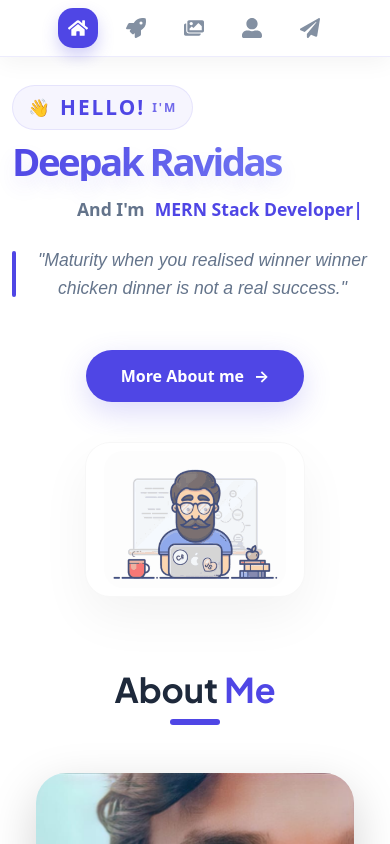
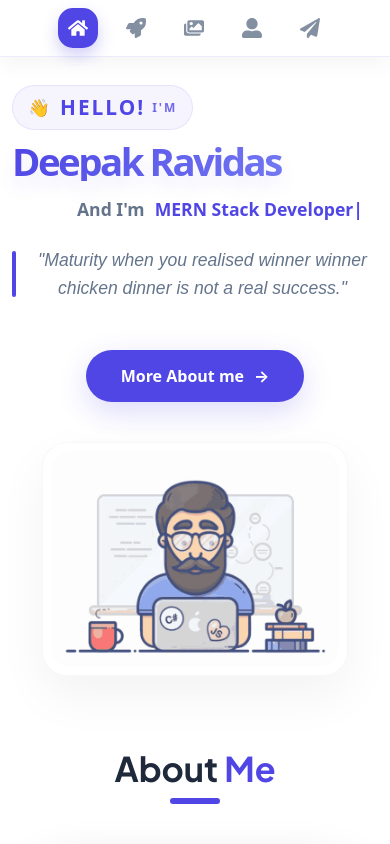
Before and after one commit to Mjvirusofficial/MY-PORTFOLIO, a React (Create React App) app: page / in a window 390 px wide. Shown: the top 844 px of the page. Built offline with nearby package versions, Linux system fonts and the light colour scheme.

Commit message:
fix phtoto

```diff
--- a/src/App.css
+++ b/src/App.css
@@ -216,8 +216,12 @@ body {
     width: 100% !important;
   }
 
-  .hero-text-col, .hero-img-col {
+  .hero-text-col {
     padding: 0 !important;
+    width: 100% !important;
+  }
+  .hero-img-col {
+    padding: 0 15px !important;
     width: 100% !important;
   }
 
@@ -233,16 +237,25 @@ body {
   }
 
   .hero-img-wrapper {
-    max-width: 220px;
+    width: 100%;
+    max-width: 350px;
     margin: 0 auto;
     padding: 8px;
     border-radius: 25px;
+  }
+
+  .hero-gif {
+    width: 100% !important;
+    max-width: 100% !important;
   }
 }
 
 @media (max-width: 480px) {
   .m-name { font-size: 2.4rem; }
   .m-hello { font-size: 1.3rem; }
+  .hero-img-col {
+    padding: 0 30px !important;
+  }
 }
 
 /* Study Detail Pages Premium Styling (Hidden in UI but styles kept) */
--- a/src/Component/Gallery/Gallery.css
+++ b/src/Component/Gallery/Gallery.css
@@ -217,7 +217,7 @@
         display: flex;
         overflow-x: auto;
         scroll-snap-type: x mandatory;
-        gap: 15px;
+        gap: 0px;
         padding: 10px 0;
         scrollbar-width: none; /* Hide scrollbar */
     }
@@ -227,7 +227,13 @@
         flex: 0 0 100%;
         scroll-snap-align: center;
         height: 400px !important;
+        border-radius: 0;
+        padding: 0 25px;
+    }
+
+    .bento-card {
         border-radius: 25px;
+        overflow: hidden;
     }
 
     .item-0, .item-1, .item-2, .item-3, .item-4 {
```
